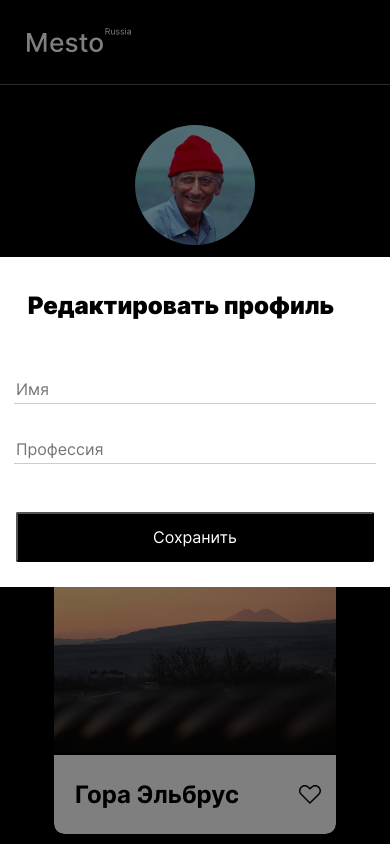
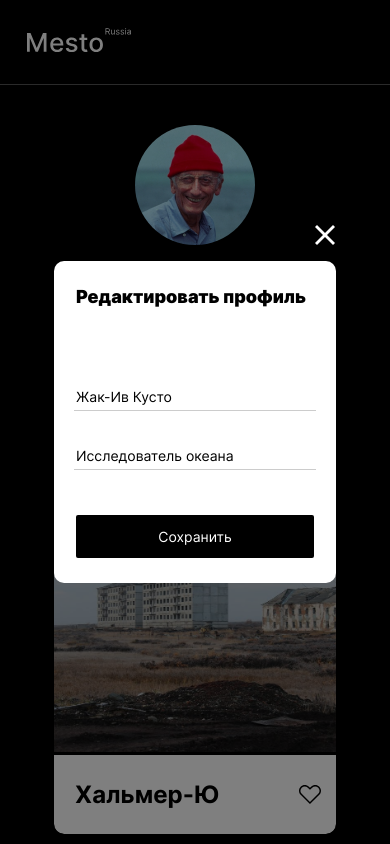
Before and after one commit to syntexs/mesto, a plain HTML site: page index.html in a window 390 px wide. Both pictures are taken after a click on the button 296 px from the left and 283 px from the top of the page. Shown: the top 844 px of the page. Drawn offline with Linux system fonts and the light colour scheme.

Commit message:
feat: доработки по верстке и js

```diff
--- /dev/null
+++ b/blocks/elements/__image/elements__image.css
@@ -0,0 +1,5 @@
+.elements__image {
+  width: 282px;
+  height: 282px;
+  object-fit: cover;
+}
--- a/blocks/popup/__close/popup__close.css
+++ b/blocks/popup/__close/popup__close.css
@@ -5,8 +5,21 @@
   background: url(../../../images/Close\ Icon.svg);
   background-repeat: no-repeat;
   background-position: center;
+  background-size: cover;
   border: none;
   position: absolute;
   bottom: 338px;
   left: 438px;
+  cursor: pointer;
 }
+.popup__close:hover {
+  opacity: 0.6;
+}
+@media screen and (max-width: 530px) {
+  .popup__close {
+    width: 20px;
+    height: 20px;
+    bottom: 338px;
+    left: 261px;
+  }
+}
--- a/blocks/popup/__container/popup__container.css
+++ b/blocks/popup/__container/popup__container.css
@@ -10,5 +10,10 @@
   flex-direction: column;
   border-radius: 10px;
   align-items: center;
-
 }
+@media screen and (max-width: 530px) {
+  .popup__container {
+    max-width: 282px;
+    max-height: 322px;
+  }
+}
--- /dev/null
+++ b/blocks/popup/__form/popup__form.css
@@ -0,0 +1,13 @@
+.popup__form {
+display: flex;
+flex-direction: column;
+justify-content: center;
+align-items: center;
+
+}
+@media screen and (max-width: 530px) {
+  .popup__form  {
+    max-width: 282px;
+    max-height: 322px;
+  }
+}
--- a/blocks/popup/__name/popup__name.css
+++ b/blocks/popup/__name/popup__name.css
@@ -6,3 +6,14 @@
   border-bottom: 1px solid rgba(0, 0, 0, 0.2);
   margin-bottom: 30px;
 }
+@media screen and (max-width: 530px) {
+  .popup__name {
+    max-width: 238px;
+    margin-left: 20px;
+    margin-right: 20px;
+    margin-top: 75px;
+    font-weight: normal;
+    font-size: 14px;
+    line-height: 17px;
+  }
+}
--- a/blocks/popup/__specialization/popup__specialization.css
+++ b/blocks/popup/__specialization/popup__specialization.css
@@ -1,7 +1,18 @@
-.popup__specialization{
+.popup__specialization {
   max-width: 358px;
   height: 27px;
   width: 100%;
   border: 0;
   border-bottom: 1px solid rgba(0, 0, 0, 0.2);
 }
+@media screen and (max-width: 530px) {
+  .popup__specialization {
+    max-width: 238px;
+    margin-left: 20px;
+    margin-right: 20px;
+    font-weight: normal;
+    font-size: 14px;
+    line-height: 17px;
+
+  }
+}
--- a/blocks/popup/__submit/popup__submit.css
+++ b/blocks/popup/__submit/popup__submit.css
@@ -5,4 +5,21 @@
   background: #000000;
   border-radius: 2px;
   color: #fff;
+  cursor: pointer;
+  padding: 0;
+  border: none;
 }
+.popup__submit:hover{
+  opacity: 0.8;
+}
+@media screen and (max-width: 530px) {
+  .popup__submit {
+    width: 238px;
+    height: 46px;
+    font-weight: normal;
+    font-size: 14px;
+    line-height: 17px;
+    margin: 45px 22px 25px 22px;
+
+  }
+}
--- a/blocks/popup/__title/popup__title.css
+++ b/blocks/popup/__title/popup__title.css
@@ -4,3 +4,17 @@
   line-height: 29px;
   margin: 34px 64px 54px 36px;
 }
+@media screen and (max-width: 530px) {
+  .popup__title {
+    font-style: normal;
+    font-weight: 900;
+    font-size: 18px;
+    line-height: 22px;
+    width: 238px;
+    margin: 0;
+    padding-top: 25px;
+    padding-left: 22px;
+    padding-right: 22px;
+
+  }
+}
--- a/blocks/profile/__add-button/profile__add-button.css
+++ b/blocks/profile/__add-button/profile__add-button.css
@@ -8,6 +8,7 @@ background: url(../../../images/add__button.svg);
 background-repeat: no-repeat;
 background-position: center;
 border-radius: 2px;
+cursor: pointer;
 }
 
 @media screen and (max-width: 880px) {
@@ -19,3 +20,7 @@ border-radius: 2px;
 
   }
 }
+
+.profile__add-button:hover{
+  opacity: 0.6;
+}
--- a/blocks/profile/__edit-button/profile__edit-button.css
+++ b/blocks/profile/__edit-button/profile__edit-button.css
@@ -8,6 +8,7 @@
   border: 1px solid #fff;
   align-self: center;
   background-position: center;
+  cursor: pointer;
 }
 
 @media screen and (max-width: 880px) {
@@ -16,3 +17,6 @@
     height: 18px;
   }
 }
+.profile__edit-button:hover{
+  opacity: 0.6;
+}
--- a/index.html
+++ b/index.html
@@ -5,14 +5,14 @@
     <meta http-equiv="X-UA-Compatible" content="IE=edge" />
     <meta name="viewport" content="initial-scale=1, maximum-scale=1" />
     <link rel="stylesheet" href="./pages/index.css" />
-    <title>место</title>
+    <title>Mesto</title>
   </head>
   <body class="page">
       <header class="header">
         <a href="#" class="header__logo"></a>
       </header>
       <section class="profile">
-        <img src="./images/image.png" class="profile__avatar">
+        <img src="./images/image.png" class="profile__avatar" alt="фото профиля">
         <div class="profile__info">
           <h1 class="profile__name">Жак-Ив Кусто</h1>
           <button class="profile__edit-button"></button>
@@ -22,44 +22,44 @@
       </section>
       <section class="elements">
         <div class="elements__item">
-          <img src="./images/kirill-pershin-1404681-unsplash.png" class="elements__image">
+          <img src="./images/686173_original.jpg" class="elements__image" alt="Хальмер-Ю">
           <div class="elements__info">
-            <h2 class="elements__name">Гора Эльбрус</h2>
+            <h2 class="elements__name">Хальмер-Ю</h2>
             <button  type="button" class="elements__like"></button>
           </div>
         </div>
         <div class="elements__item">
-          <img src="./images/kirill-pershin-1404681-unsplash.png" class="elements__image">
+          <img src="./images/EmA2yZpWoAUzejN.jpg" class="elements__image" alt="мыс Анива">
           <div class="elements__info">
-            <h2 class="elements__name">Гора Эльбрус</h2>
+            <h2 class="elements__name">мыс Анива</h2>
             <button  type="button" class="elements__like"></button>
           </div>
         </div>
         <div class="elements__item">
-          <img src="./images/kirill-pershin-1404681-unsplash.png" class="elements__image">
+          <img src="./images/buran-kosmicheskij-korabl-kotoryj-byl-zabroshen-643106b.jpg" class="elements__image" alt="Байконур">
           <div class="elements__info">
-            <h2 class="elements__name">Гора Эльбрус</h2>
+            <h2 class="elements__name">Байконур</h2>
             <button  type="button" class="elements__like"></button>
           </div>
         </div>
         <div class="elements__item">
-          <img src="./images/kirill-pershin-1404681-unsplash.png" class="elements__image">
+          <img src="./images/scale_1200.jpg" class="elements__image" alt="Мурманская область">
           <div class="elements__info">
-            <h2 class="elements__name">Гора Эльбрус</h2>
+            <h2 class="elements__name">Мурманская область</h2>
             <button  type="button" class="elements__like"></button>
           </div>
         </div>
         <div class="elements__item">
-          <img src="./images/kirill-pershin-1404681-unsplash.png" class="elements__image">
+          <img src="./images/62748340.jpg" class="elements__image" alt="Якутия">
           <div class="elements__info">
-            <h2 class="elements__name">Гора Эльбрус</h2>
+            <h2 class="elements__name">Якутия</h2>
             <button  type="button" class="elements__like"></button>
           </div>
         </div>
         <div class="elements__item">
-          <img src="./images/kirill-pershin-1404681-unsplash.png" class="elements__image">
+          <img src="./images/2896203159.jpg" class="elements__image" alt="Муромцево">
           <div class="elements__info">
-            <h2 class="elements__name">Гора Эльбрус</h2>
+            <h2 class="elements__name">Муромцево</h2>
             <button  type="button" class="elements__like"></button>
           </div>
         </div>
@@ -70,10 +70,12 @@
       <div class="popup" >
         <div class="popup__container">
           <button type="button" class="popup__close"></button>
-          <h2 class="popup__title">Редактировать профиль</h2>
-          <input type="text" name="name" class="popup__name" placeholder="Имя">
-          <input type="text" name="specialization" class="popup__specialization" placeholder="Профессия">
-          <button class="popup__submit" type="submit">Сохранить</button>
+          <form class="popup__form" >
+            <h2 class="popup__title">Редактировать профиль</h2>
+            <input type="text" name="name" class="popup__name" placeholder="Имя">
+            <input type="text" name="specialization" class="popup__specialization" placeholder="Профессия">
+            <button class="popup__submit" type="submit">Сохранить</button>
+          </form>
         </div>
       </div>
       <script src="./scripts/index.js"></script>
--- a/pages/index.css
+++ b/pages/index.css
@@ -26,3 +26,5 @@
 @import url(../blocks/popup/__submit/popup__submit.css);
 @import url(../blocks/popup/__close/popup__close.css);
 @import url(../blocks/popup/_opened/popup_opened.css);
+@import url(../blocks/popup/__form/popup__form.css);
+@import url(../blocks/elements/__image/elements__image.css);
--- a/scripts/index.js
+++ b/scripts/index.js
@@ -2,15 +2,33 @@ let profile = document.querySelector('.profile');
 let popup = document.querySelector('.popup');
 let popupCloseButton = document.querySelector('.popup__close');
 let profileEditButton = profile.querySelector('.profile__edit-button');
+let inputName = document.querySelector('.popup__name');
+let inputSpec = document.querySelector('.popup__specialization');
+let profileName = document.querySelector('.profile__name');
+let profileDesc = document.querySelector('.profile__description');
+let form = document.querySelector('.popup__form');
+let submitButton = document.querySelector('.popup__submit');
 
 
-function openPopup() {
-  popup.classList.add('popup_opened');
-}
-function closePopup() {
-  popup.classList.remove('popup_opened');
+
+function togglePopup() {
+  if(!popup.classList.contains('popup_opened')) {
+    inputName.value = profileName.textContent;
+    inputSpec.value = profileDesc.textContent;
+  }
+  popup.classList.toggle('popup_opened');
 }
 
 
-profileEditButton.addEventListener('click', openPopup);
-popupCloseButton.addEventListener('click', closePopup);
+profileEditButton.addEventListener('click', togglePopup);
+popupCloseButton.addEventListener('click', togglePopup);
+
+
+function formSubmitHandler (event) {
+  event.preventDefault();
+  profileName.textContent = inputName.value;
+  profileDesc.textContent = inputSpec.value;
+
+}
+form.addEventListener('submit', formSubmitHandler);
+submitButton.addEventListener('click', togglePopup);
```
Also changed, not shown: images/2896203159.jpg (added), images/62748340.jpg (added), images/686173_original.jpg (added), images/EmA2yZpWoAUzejN.jpg (added), images/buran-kosmicheskij-korabl-kotoryj-byl-zabroshen-643106b.jpg (added), images/scale_1200.jpg (added), 1 other file.
